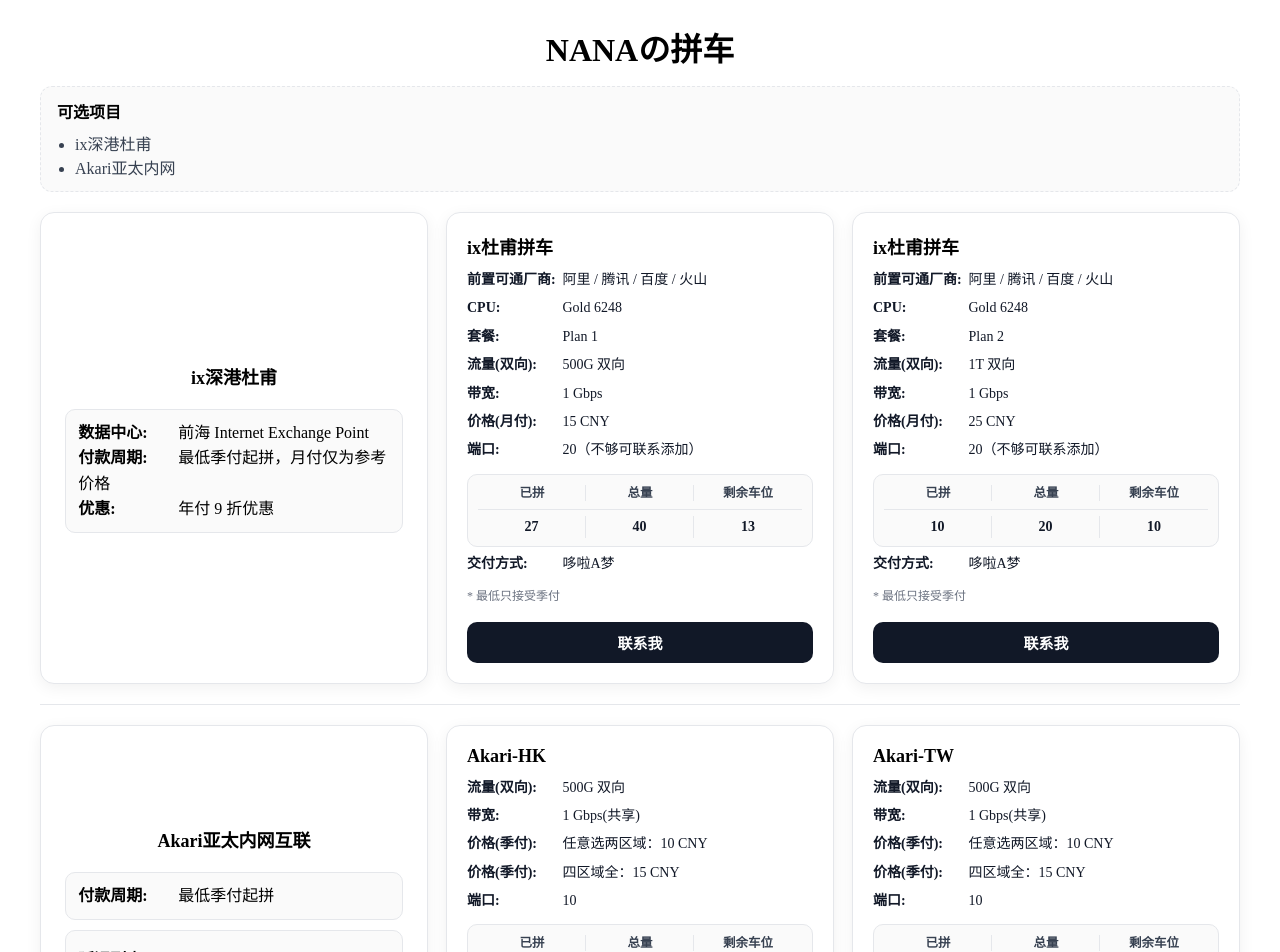
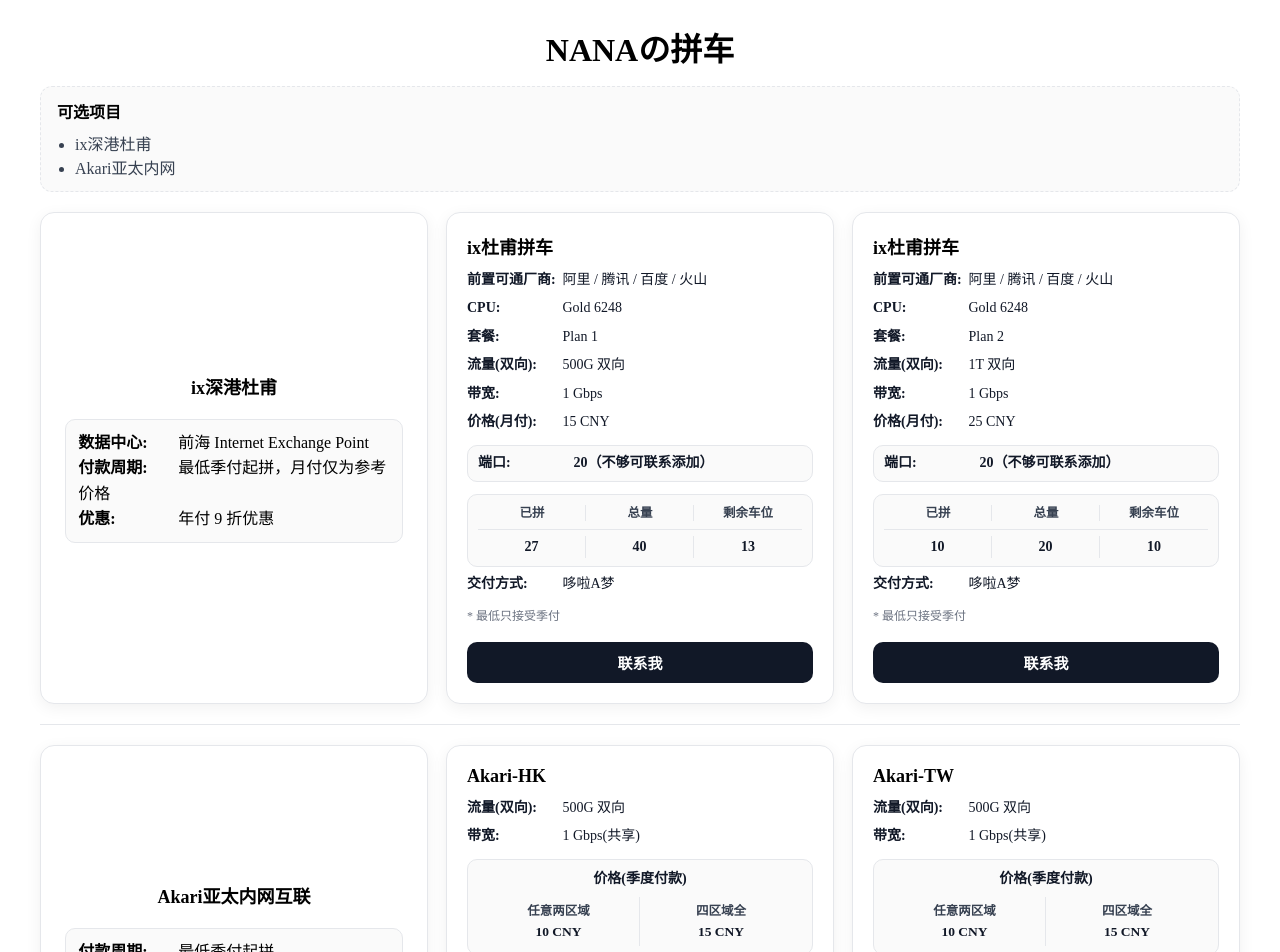
Before and after one commit to L1ttlebear/shoplist, a Vue app: page / in a window 1280 px wide. Shown: the top 952 px of the page. Built offline with nearby package versions, Linux system fonts and the light colour scheme.

Commit message:
add inner price/port boxes and adjust quarter prices

```diff
--- a/src/components/ProductCard.vue
+++ b/src/components/ProductCard.vue
@@ -30,9 +30,22 @@
       <div v-if="p.traffic"><b>流量(双向):</b> {{ p.traffic }}</div>
       <div v-if="p.bandwidth"><b>带宽:</b> {{ p.bandwidth }}</div>
       <div v-if="p.priceMonthly"><b>价格(月付):</b> {{ p.priceMonthly }} CNY</div>
-      <div v-if="p.priceQuarter2"><b>价格(季付):</b> {{ p.priceQuarter2 }}</div>
-      <div v-if="p.priceQuarter4"><b>价格(季付):</b> {{ p.priceQuarter4 }}</div>
-      <div v-if="p.ports !== undefined"><b>端口:</b> {{ p.ports }}</div>
+
+      <div v-if="p.priceQuarter2 || p.priceQuarter4" class="price-box">
+        <div class="price-title"><b>价格(季度付款)</b></div>
+        <div class="price-grid">
+          <div class="price-col">
+            <div class="price-label">任意两区域</div>
+            <div class="price-value">{{ p.priceQuarter2 }}</div>
+          </div>
+          <div class="price-col">
+            <div class="price-label">四区域全</div>
+            <div class="price-value">{{ p.priceQuarter4 }}</div>
+          </div>
+        </div>
+      </div>
+
+      <div v-if="p.ports !== undefined" class="port-box"><b>端口:</b> {{ p.ports }}</div>
 
       <div v-if="p.stock" class="stock-box">
         <div class="stock-title">
@@ -165,6 +178,39 @@
 .stock-grid span:not(:last-child){
   border-right:1px solid #e5e7eb;
 }
+.price-box{
+  margin-top:6px;
+  border:1px solid #e5e7eb;
+  border-radius:10px;
+  padding:8px 10px;
+  background:#fafafa;
+}
+.price-title{
+  text-align:center;
+  font-weight:700;
+  margin-bottom:6px;
+}
+.price-grid{
+  display:grid;
+  grid-template-columns:repeat(2, 1fr);
+  text-align:center;
+}
+.price-col{
+  padding:4px 0;
+}
+.price-col:not(:last-child){
+  border-right:1px solid #e5e7eb;
+}
+.price-label{font-size:12.5px;color:#374151;font-weight:700;}
+.price-value{font-size:13.5px;font-weight:700;}
+.port-box{
+  margin-top:6px;
+  border:1px solid #e5e7eb;
+  border-radius:10px;
+  padding:6px 10px;
+  background:#fafafa;
+  font-weight:700;
+}
 .note,.remark{color:#6b7280;font-size:12px;}
 .btn{
   margin-top:8px;
--- a/src/data/products.js
+++ b/src/data/products.js
@@ -51,8 +51,8 @@
       name: "Akari-HK",
       traffic: "500G 双向",
       bandwidth: "1 Gbps(共享)",
-      priceQuarter2: "任意选两区域：10 CNY",
-      priceQuarter4: "四区域全：15 CNY",
+      priceQuarter2: "10 CNY",
+      priceQuarter4: "15 CNY",
       ports: 10,
       stock: "2/20",
       delivery: "哆啦A梦",
@@ -63,8 +63,8 @@
       name: "Akari-TW",
       traffic: "500G 双向",
       bandwidth: "1 Gbps(共享)",
-      priceQuarter2: "任意选两区域：10 CNY",
-      priceQuarter4: "四区域全：15 CNY",
+      priceQuarter2: "10 CNY",
+      priceQuarter4: "15 CNY",
       ports: 10,
       stock: "1/20",
       delivery: "哆啦A梦",
@@ -76,8 +76,8 @@
       name: "Akari-JP",
       traffic: "500G 双向",
       bandwidth: "1 Gbps(共享)",
-      priceQuarter2: "任意选两区域：10 CNY",
-      priceQuarter4: "四区域全：15 CNY",
+      priceQuarter2: "10 CNY",
+      priceQuarter4: "15 CNY",
       ports: 10,
       stock: "3/20",
       delivery: "哆啦A梦",
@@ -88,8 +88,8 @@
       name: "Akari-SG",
       traffic: "500G 双向",
       bandwidth: "1 Gbps(共享)",
-      priceQuarter2: "任意选两区域：10 CNY",
-      priceQuarter4: "四区域全：15 CNY",
+      priceQuarter2: "10 CNY",
+      priceQuarter4: "15 CNY",
       ports: 10,
       stock: "2/20",
       delivery: "哆啦A梦",
```
